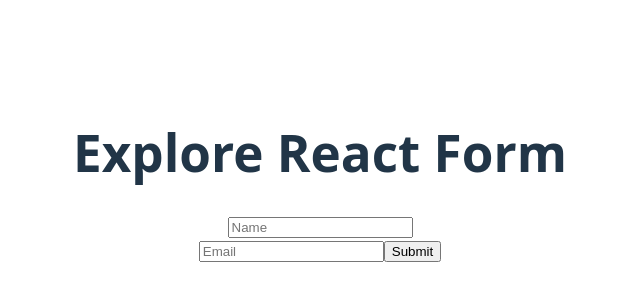
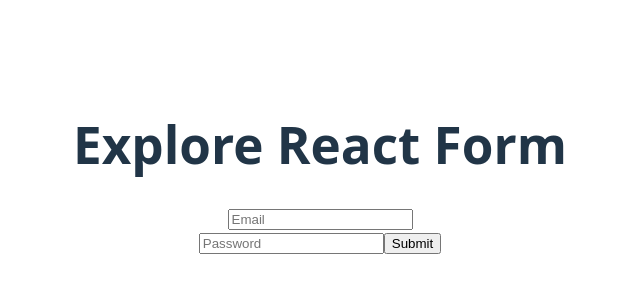
Before and after one commit to monirul8888/React-II, a React (Vite) app in the folder my-form/: page / in a window 1280 px wide. Shown: the part 224-524 px from the top of the page, without its empty margins (320-960 px from the left). Built offline with nearby package versions, Linux system fonts and the light colour scheme.

Commit message:
Added Password

```diff
--- a/my-form/src/App.jsx
+++ b/my-form/src/App.jsx
@@ -1,5 +1,6 @@
 
 import './App.css'
+import ControlField from './Components/ControlField/ControlField'
 import FormAction from './Components/FormAction/FormAction'
 import SimpleForm from './Components/SimpleForm/SimpleForm'
 
@@ -11,7 +12,8 @@ function App() {
 
       <h1>Explore React Form</h1>
       {/* <SimpleForm></SimpleForm> */}
-      <FormAction></FormAction>
+      {/* <FormAction></FormAction> */}
+      <ControlField></ControlField>
 
     </>
   )
--- /dev/null
+++ b/my-form/src/Components/ControlField/ControlField.jsx
@@ -0,0 +1,38 @@
+import React from 'react';
+import { useState } from 'react';
+
+const ControlField = () => {
+    const handleSubmit = (e) =>{
+        e.preventDefault();
+        console.log(e.target.email.value);
+    }
+    const [password, setPassword] = useState("")
+    const [error, setError] =useState("");
+
+    const handlePasswordOnChange = (e) =>{
+        console.log(e.target.value);
+        setPassword(e.target.value);
+        if (password.length < 6){
+            console.log("Password Must be 6 Char or Longer")
+            setError("Password Must be 6 Char or Longer")
+        }
+        else{
+            setError("")
+        }
+
+    }
+    return (
+        <div>
+            <form onSubmit={handleSubmit} >
+
+                <input type="email" name="email" id="" required placeholder='Email'/>
+                <br />
+                <input type="password" name="password" id="" placeholder='Password' defaultValue={password} onChange={handlePasswordOnChange} />
+                <input type="submit" name="" id="" />
+            </form>
+            <p style={{color: "red"}}>{error}</p>
+        </div>
+    );
+};
+
+export default ControlField;
```
